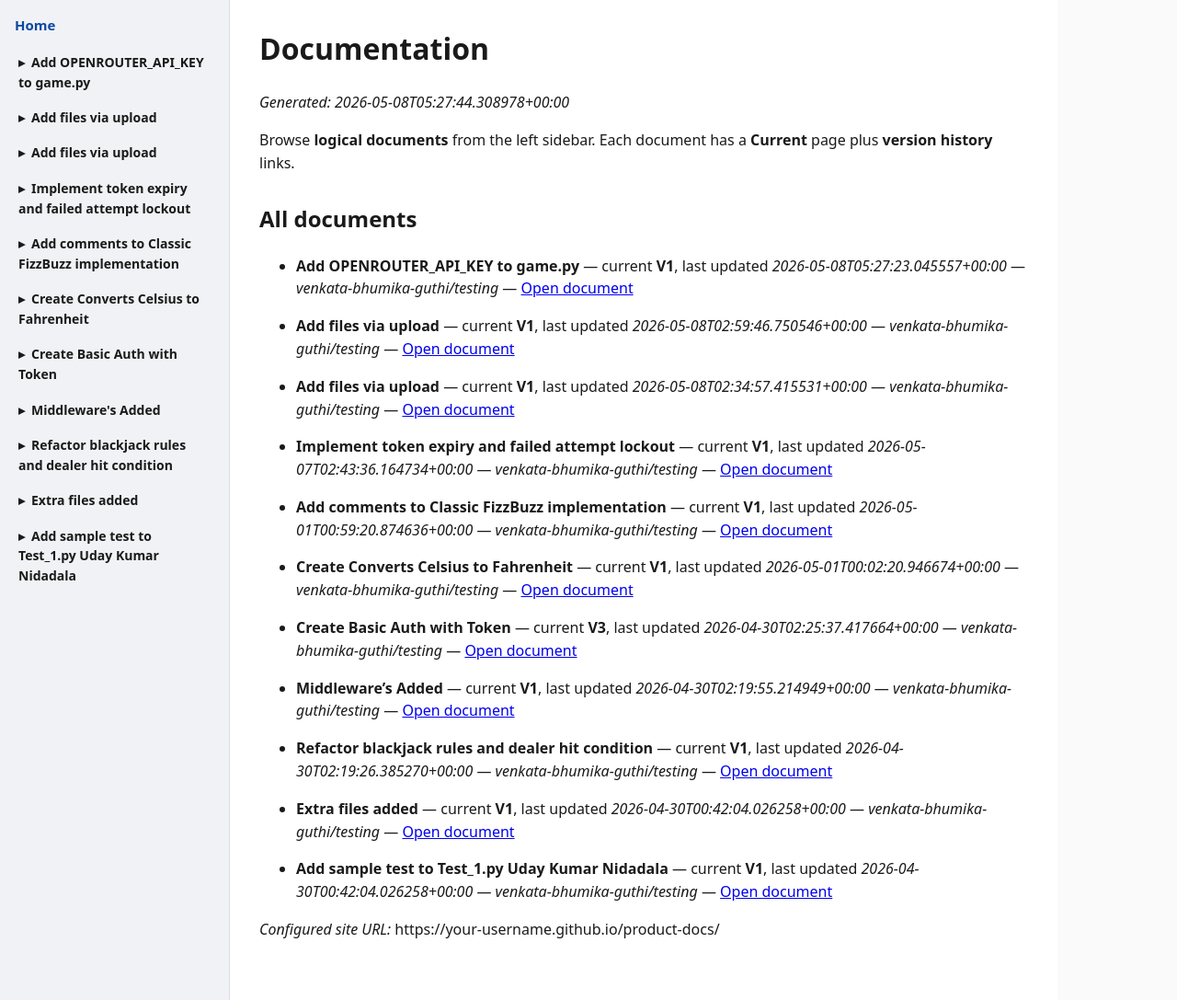
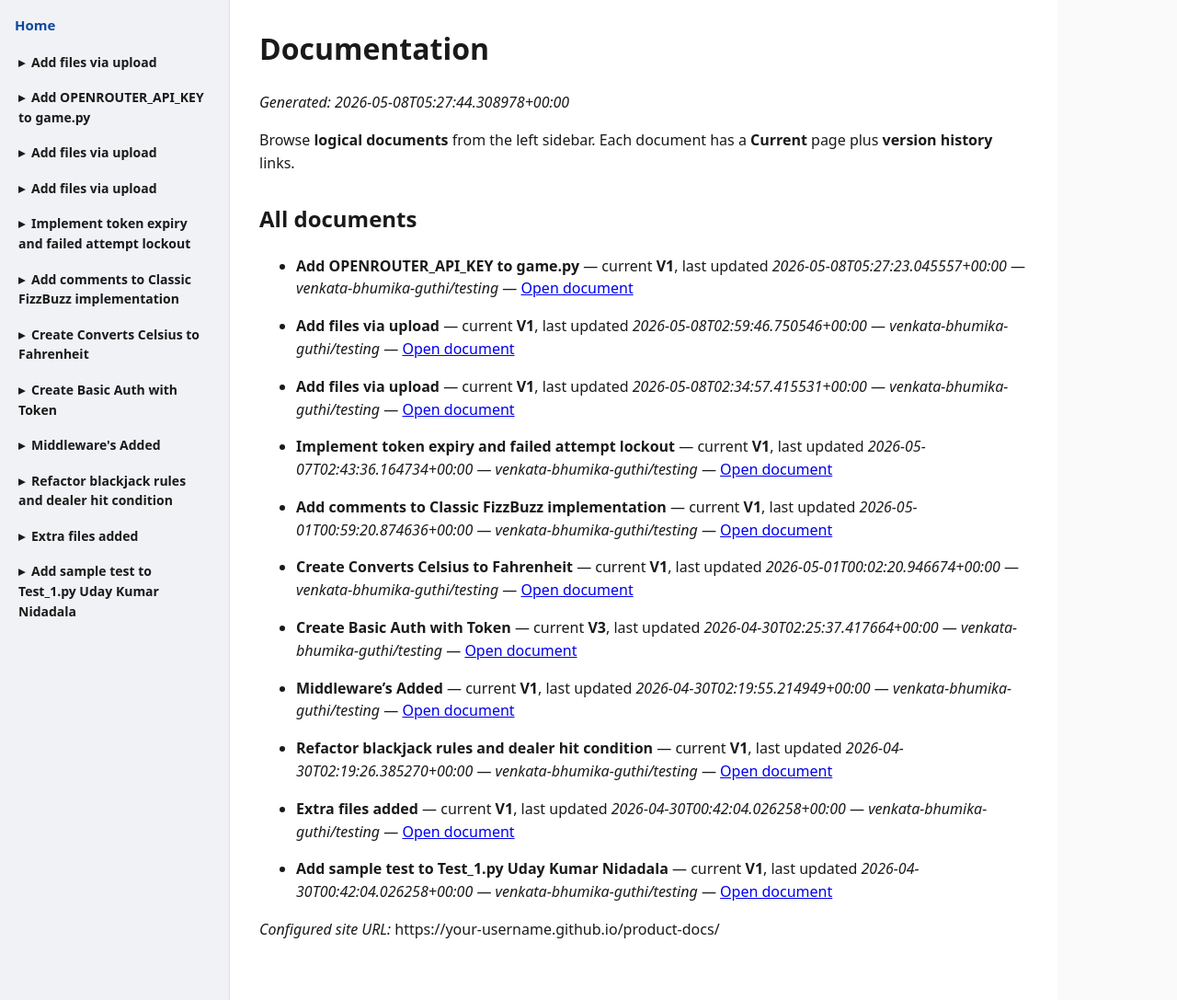
Before and after one commit to Venkata-Bhumika-Guthi/product-docs, a Jekyll site: the page built from docs/index.md, in a window 1280 px wide and 1087 px high. Shown: the whole window at 92% size. Built offline with Jekyll 4.4.1, drawn with Linux system fonts in a browser that asks for light colours.

Commit message:
docs: generated sidebar

```diff
--- a/docs/_includes/sidebar.html
+++ b/docs/_includes/sidebar.html
@@ -1,6 +1,15 @@
 <nav class="side-nav" aria-label="Documents">
   <p class="side-nav__title"><a href="{{ site.baseurl }}/">Home</a></p>
   <ul class="side-nav__docs">
+    <li>
+      <details class="doc-group">
+        <summary>Add files via upload</summary>
+        <ul>
+          <li><a class="nav-current" href="{{ site.baseurl }}/documents/add-files-via-upload-0abf2f00bb/index.html">Current</a></li>
+          <li><a href="{{ site.baseurl }}/documents/add-files-via-upload-0abf2f00bb/versions/v1.html">V1</a></li>
+        </ul>
+      </details>
+    </li>
     <li>
       <details class="doc-group">
         <summary>Add OPENROUTER_API_KEY to game.py</summary>
```
